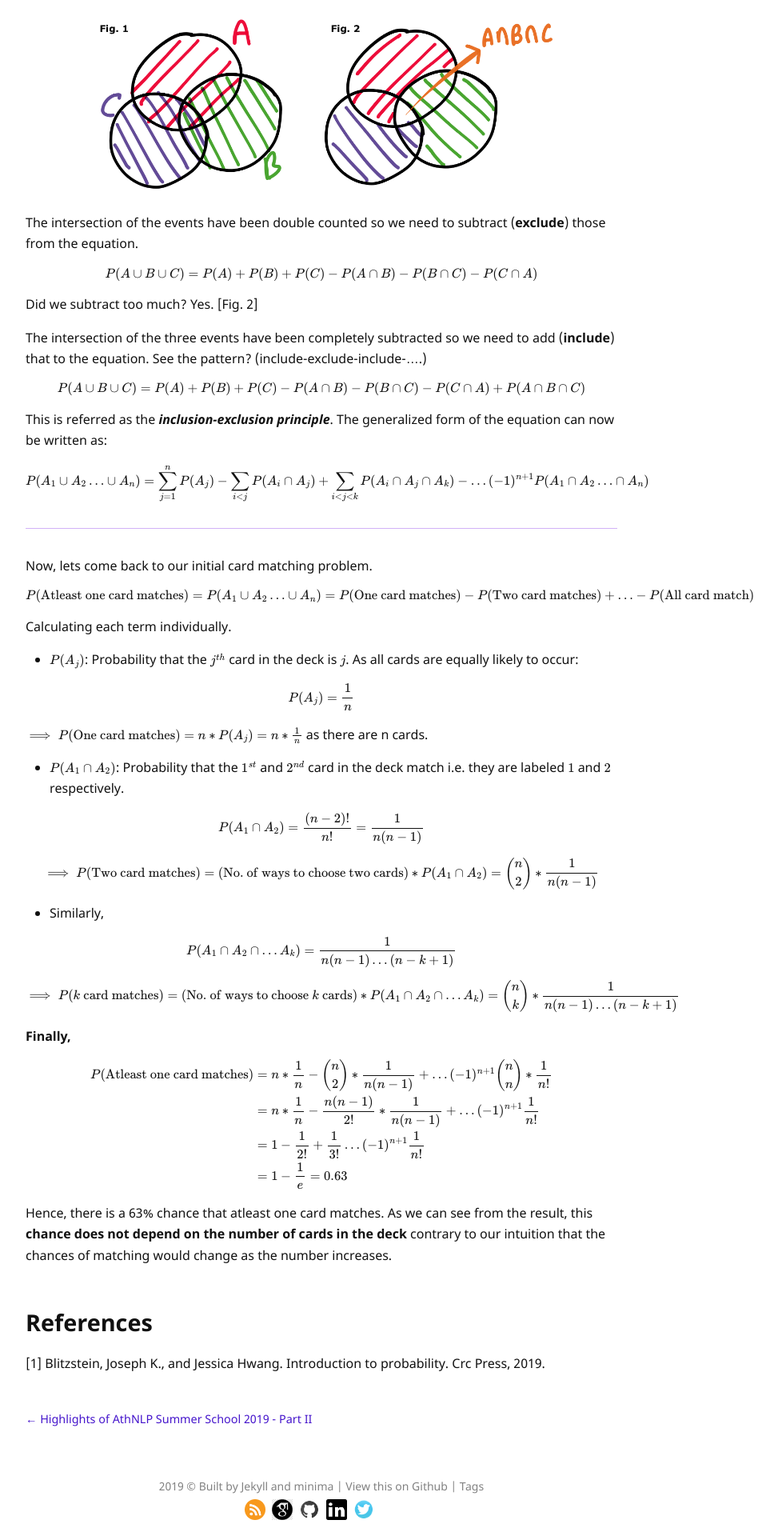
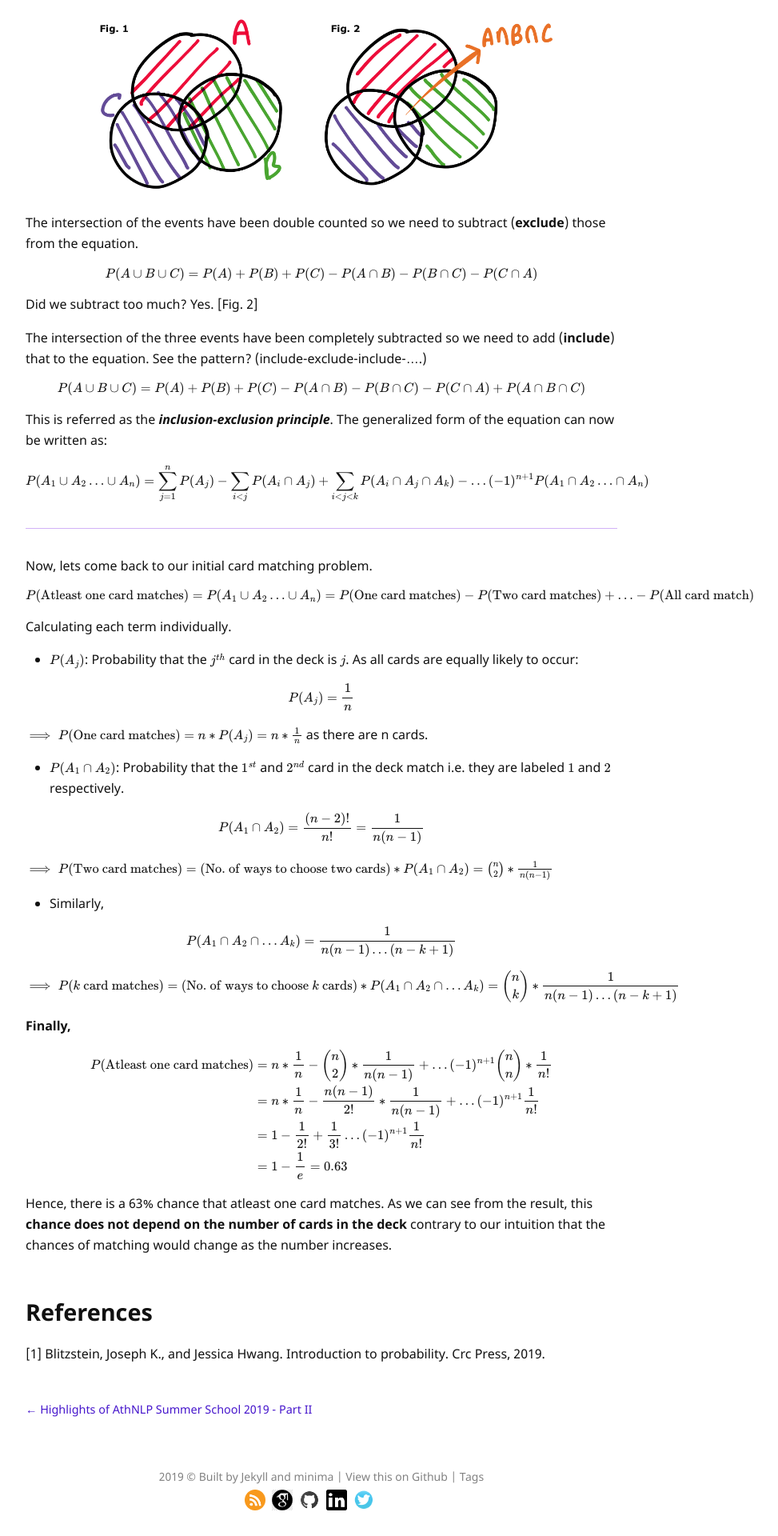
Before and after one commit to Kartikaggarwal98/kartikaggarwal98.github.io, a Jekyll site: the page built from _posts/2020-08-27-matching-problem.md, in a window 1280 px wide. Shown: the part 1653-3573 px from the top of the page at 80% size, without its empty margins (238-1211 px from the left). Built offline with Jekyll 4.4.1, drawn with Linux system fonts in a browser that asks for light colours; formulas are drawn with MathJax 3; comment, search, counter and statistics services are not loaded.

Commit message:
inline jax

```diff
--- a/_posts/2020-08-27-matching-problem.md
+++ b/_posts/2020-08-27-matching-problem.md
@@ -25,9 +25,9 @@
 
 This problem is similar to the **Card Matching problem**:
 
-$ Q.1 $ In a well shuffled deck of cards labelled $ 1 $ to $$ n $$, what is the probability that atleast one card matches? A match is considered when the $$ i^{th} $$ card in the deck is numbered $$ i $$.
+$ Q.1 $ In a well shuffled deck of cards labelled $ 1 $ to $ n $, what is the probability that atleast one card matches? A match is considered when the $ i^{th} $ card in the deck is numbered $ i $.
 
-$$ Q.2 $$ Will the probability increase or decrease if the number of cards are increased?
+$ Q.2 $ Will the probability increase or decrease if the number of cards are increased?
 
 The problem is the classic case of Inclusion-Exclusion principle. Before understanding about the principle, let's try to simulate this problem on a deck of 20 cards and see the experimental result.
 
@@ -72,17 +72,17 @@
 Calculating each term individually.
 
 
-* $$ P(A_j) $$: Probability that the $$ j^{th}$$ card in the deck is $$ j $$. As all cards are equally likely to occur:
+* $ P(A_j) $: Probability that the $ j^{th}$ card in the deck is $ j $. As all cards are equally likely to occur:
 
 $$ P (A_j) = \frac{1}{n} $$
 
-$$\implies P(\text{One card matches}) = n* P(A_j) = n*\frac{1}{n} $$ as there are n cards.
+$\implies P(\text{One card matches}) = n* P(A_j) = n*\frac{1}{n} $ as there are n cards.
 
-* $$ P(A_1 \cap A_2) $$: Probability that the $$ 1^{st} $$ and $$ 2^{nd} $$ card in the deck match i.e. they are labeled $$ 1 $$ and $$ 2 $$ respectively.
+* $ P(A_1 \cap A_2) $: Probability that the $ 1^{st} $ and $ 2^{nd} $ card in the deck match i.e. they are labeled $ 1 $ and $ 2 $ respectively.
 
 $$ P (A_1 \cap A_2) = \frac{(n-2)!}{n!} = \frac{1}{n(n-1)} $$
 
-$$ \implies P(\text{Two card matches}) = (\text{No. of ways to choose two cards})* P(A_1 \cap A_2) = {n \choose 2} *\frac{1}{n(n-1)} $$
+$ \implies P(\text{Two card matches}) = (\text{No. of ways to choose two cards})* P(A_1 \cap A_2) = {n \choose 2} *\frac{1}{n(n-1)} $
 
 * Similarly,
 
```
